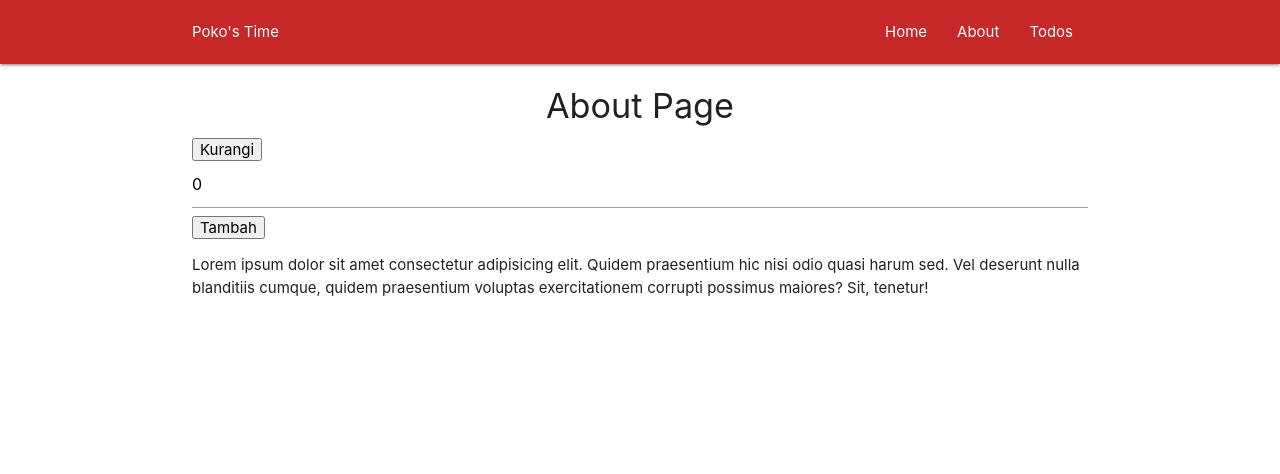
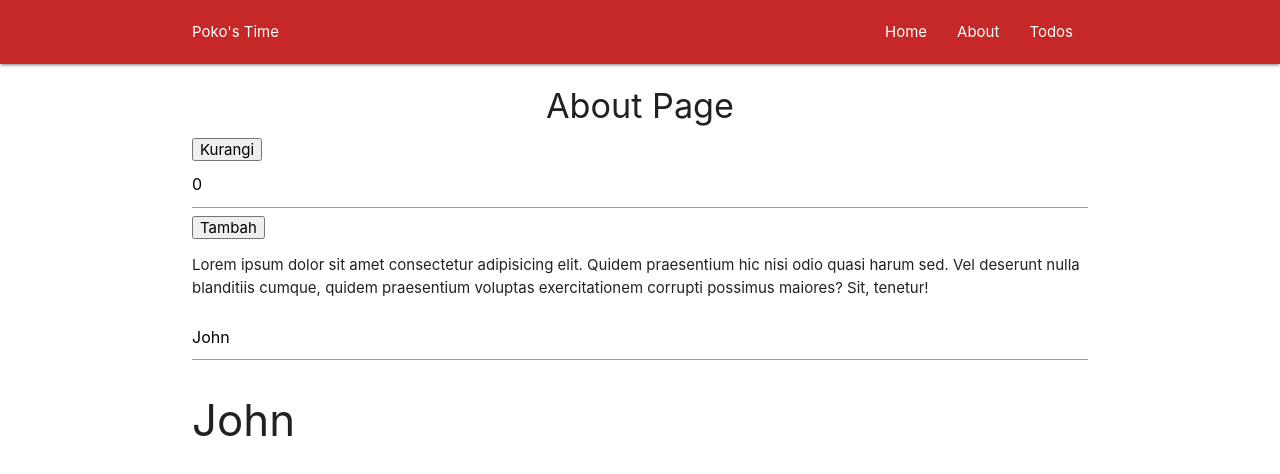
Before and after one commit to adiakbar/react-basic-thenetninja, a React (Create React App) app: page /about in a window 1280 px wide. Shown: the top 474 px of the page. Built offline with nearby package versions, Linux system fonts and the light colour scheme.

Commit message:
update method state todo

```diff
--- a/src/pages/About.js
+++ b/src/pages/About.js
@@ -1,8 +1,14 @@
-import React from 'react';
+import React, {useState} from 'react';
 
 import Counter from '../Counter'
 
 const About = () => {
+  const [name, setName] = useState("John")
+
+  const handleNameChange = (e) => {
+    setName(e.target.value)
+  }
+
   return (
     <div className="container">
       <h4 className="center">About Page</h4>
@@ -10,6 +16,10 @@ const About = () => {
       <p>Lorem ipsum dolor sit amet consectetur adipisicing elit.
         Quidem praesentium hic nisi odio quasi harum sed. Vel deserunt nulla blanditiis cumque,
         quidem praesentium voluptas exercitationem corrupti possimus maiores? Sit, tenetur!</p>
+
+        {/* tanpa perlu pake this */}
+        <input value={name} onChange={handleNameChange} />
+        <h3>{name}</h3>
     </div>
 
 
--- a/src/pages/Todo/AddTodo.js
+++ b/src/pages/Todo/AddTodo.js
@@ -1,6 +1,16 @@
 import React, { Component } from 'react'
 
 class AddTodo extends Component {
+
+  /* Cara lama inisiasi state
+  constructor() {
+    super()
+
+    this.state = {
+      content: ''
+    }
+  }
+  */
 
   state = {
     content: ''
@@ -12,7 +22,7 @@ class AddTodo extends Component {
     })
   }
 
-  handelSubmit = (e) => {
+  handleSubmit = (e) => {
     e.preventDefault();
     this.props.addTodo(this.state);
     this.setState({
@@ -23,7 +33,7 @@ class AddTodo extends Component {
   render() {
     return (
       <div>
-        <form onSubmit={this.handelSubmit}>
+        <form onSubmit={this.handleSubmit}>
           <label>Add New Todo:</label>
           <input type="text" onChange={this.handleChange} value={this.state.content} />
         </form>
```
